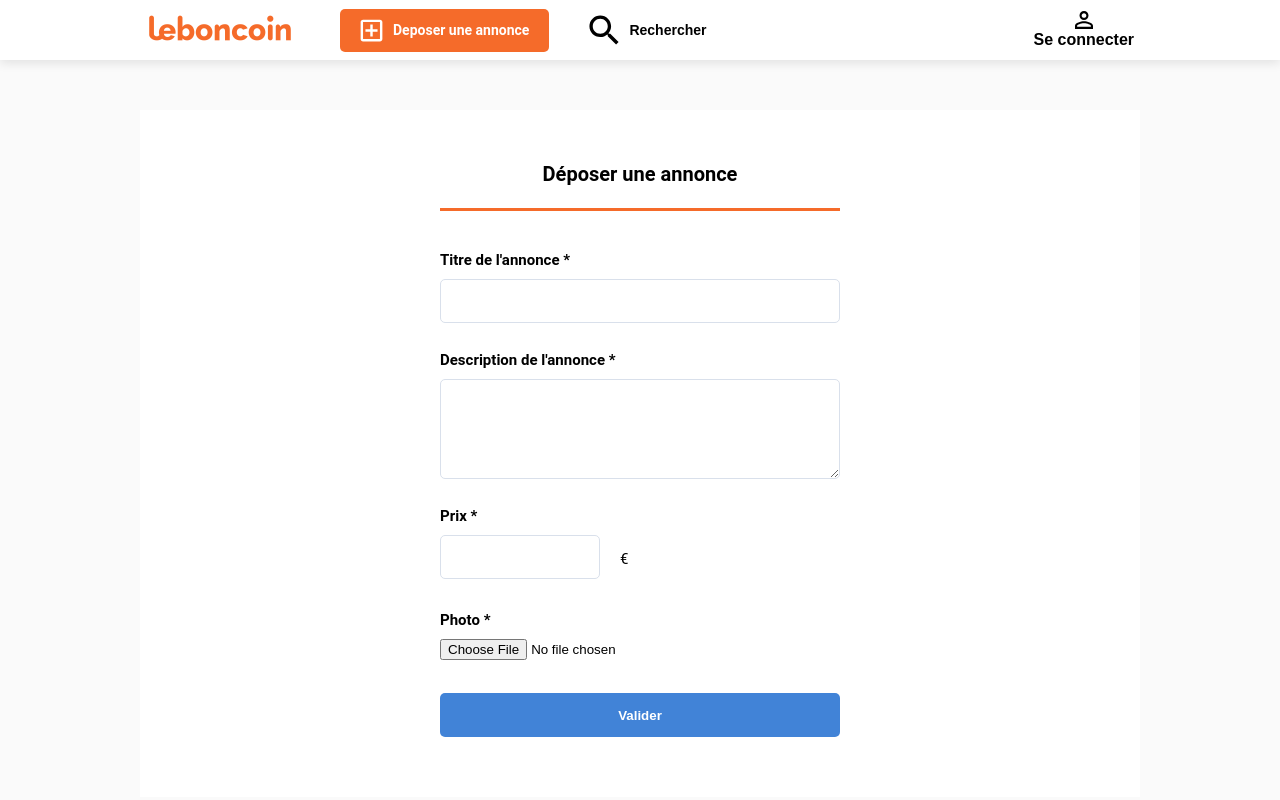
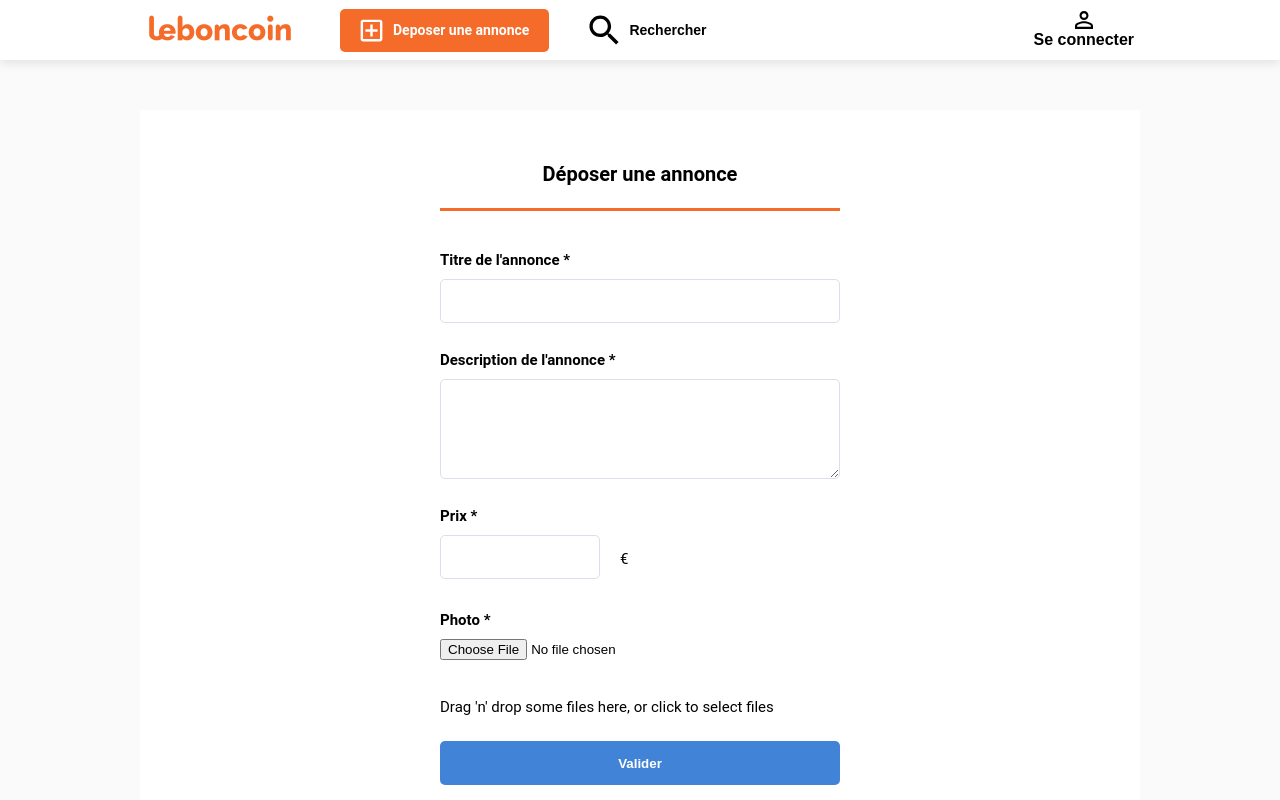
Before and after one commit to jolisdegats/leboncoin-frontend, a React (Create React App) app: page /publish in a window 1280 px wide. Shown: the top 800 px of the page. Built offline with nearby package versions, Linux system fonts and the light colour scheme.

Commit message:
new filters

```diff
--- a/package.json
+++ b/package.json
@@ -12,6 +12,7 @@
     "numeral": "^2.0.6",
     "react": "^16.13.1",
     "react-dom": "^16.13.1",
+    "react-dropzone": "^11.0.2",
     "react-router-dom": "^5.2.0",
     "react-scripts": "3.4.1"
   },
--- a/src/App.css
+++ b/src/App.css
@@ -425,6 +425,10 @@ header {
   /* min-height: 300px; */
 }
 
+.itemListAndNav > div {
+  width: 100%;
+}
+
 .itemList {
   width: 100%;
   margin: 50px auto;
--- a/src/App.js
+++ b/src/App.js
@@ -28,9 +28,11 @@ function App() {
   const [filter, setFilter] = useState("");
 
   // Adresse du backend
-  // const apiUrl = "https://leboncoin-api.herokuapp.com";
+  const apiUrl = "https://leboncoin-api.herokuapp.com";
   // Mon Backend
-  const apiUrl = "https://leboncoin-api-js.herokuapp.com";
+  // const apiUrl = "https://leboncoin-api-js.herokuapp.com";
+  // Mon Backend local
+  // const apiUrl = "http://localhost:3001/";
 
   return (
     <div className="App">
--- a/src/components/SearchDiv.js
+++ b/src/components/SearchDiv.js
@@ -29,11 +29,11 @@ const SearchDiv = ({
       if (priceMax !== "") {
         arrFilter.push(`priceMax=${priceMax}`);
       }
+      // if (arrFilter.length > 0) {
+      //   arrFilter.splice(0, 0, "&");
+      // }
       if (arrFilter.length > 0) {
-        arrFilter.splice(0, 0, "?");
-      }
-      if (arrFilter.length > 2) {
-        for (let i = 2; i < arrFilter.length; i++) {
+        for (let i = 0; i < arrFilter.length; i++) {
           if (i % 2 === 0) {
             arrFilter.splice(i, 0, "&");
           }
--- a/src/containers/Offers.js
+++ b/src/containers/Offers.js
@@ -27,16 +27,17 @@ numeral.register("locale", "fr", {
 // switch between locales
 numeral.locale("fr");
 
-const Offers = ({ setSearchVisible, apiUrl, filter, setFilter }) => {
+const Offers = ({ setSearchVisible, apiUrl, filter }) => {
   let myData = [];
   let newArr = [];
   const [totalPages, setTotalPages] = useState(1);
   const [data, setData] = useState([]);
   const [isLoading, setIsLoading] = useState(true);
   const [page, setPage] = useState(1);
-  let urlToRequest = `${apiUrl}/offer/with-count${filter}`;
-  const limit = 5;
-  const skip = (page - 1) * limit;
+  const limit = Number(5);
+  let urlToRequest = `${apiUrl}/offer/with-count?page=${page}&limit=${limit}${filter}`;
+
+  console.log(urlToRequest);
 
   const fetchData = async () => {
     const response = await axios.get(urlToRequest);
@@ -52,7 +53,7 @@ const Offers = ({ setSearchVisible, apiUrl, filter, setFilter }) => {
     setSearchVisible("enabled");
     fetchData();
     // eslint-disable-next-line
-  }, [filter]);
+  }, [filter, page]);
 
   for (let i = 0; i < totalPages; i++) {
     newArr.push(i);
@@ -67,7 +68,7 @@ const Offers = ({ setSearchVisible, apiUrl, filter, setFilter }) => {
       ) : (
         <div>
           <div className="itemList">
-            {data.slice(skip, skip + limit).map((item, id) => {
+            {data.map((item, id) => {
               return (
                 <Link
                   to={`/offer/${item._id}`}
--- a/src/containers/Publish.js
+++ b/src/containers/Publish.js
@@ -2,6 +2,7 @@ import React, { useState } from "react";
 import axios from "axios";
 import Cookies from "js-cookie";
 import { useHistory } from "react-router-dom";
+import Dropzone from "react-dropzone";
 
 const Publish = ({ loggedIn, setLoggedIn, apiUrl }) => {
   const [offerTitle, setOfferTitle] = useState("");
@@ -16,6 +17,7 @@ const Publish = ({ loggedIn, setLoggedIn, apiUrl }) => {
   const publishOffer = async (event) => {
     event.preventDefault();
     try {
+      console.log(offerPic);
       const formData = new FormData();
       formData.append("title", offerTitle);
       formData.append("description", offerDesc);
@@ -107,10 +109,26 @@ const Publish = ({ loggedIn, setLoggedIn, apiUrl }) => {
                 <input
                   type="file"
                   onChange={(event) => {
+                    // console.log(event.target.files[0]);
                     setOfferPic(event.target.files[0]);
                   }}
-                  required
                 />
+
+                <Dropzone
+                  onDrop={(acceptedFiles) => setOfferPic(acceptedFiles[0])}
+                >
+                  {({ getRootProps, getInputProps }) => (
+                    <section>
+                      <div {...getRootProps()}>
+                        <input {...getInputProps()} />
+                        <p>
+                          Drag 'n' drop some files here, or click to select
+                          files
+                        </p>
+                      </div>
+                    </section>
+                  )}
+                </Dropzone>
                 <button type="submit">Valider</button>
               </form>
             </div>
```
Also changed, not shown: 1 other file (tests, documents, lock files or other folders).
